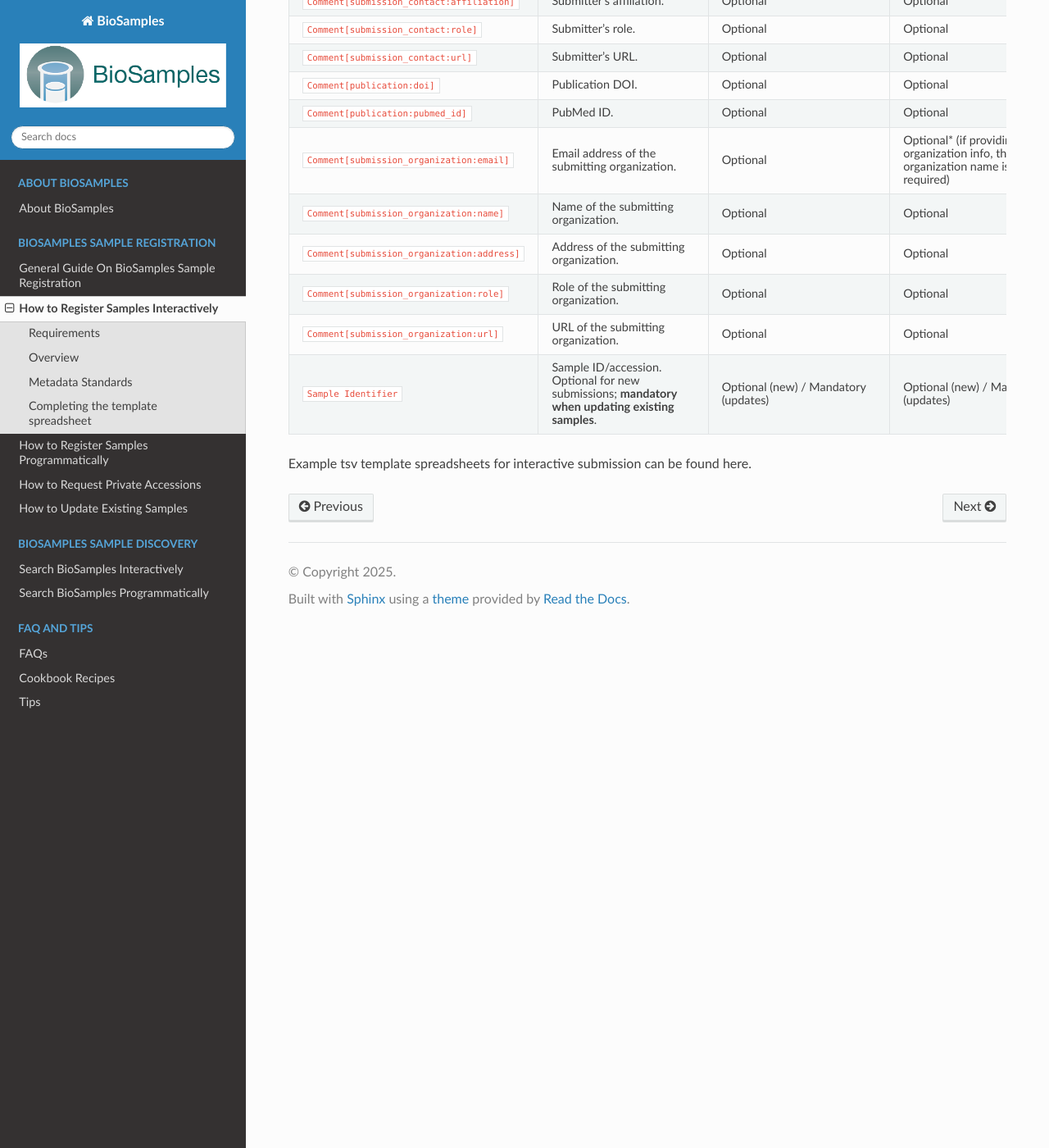
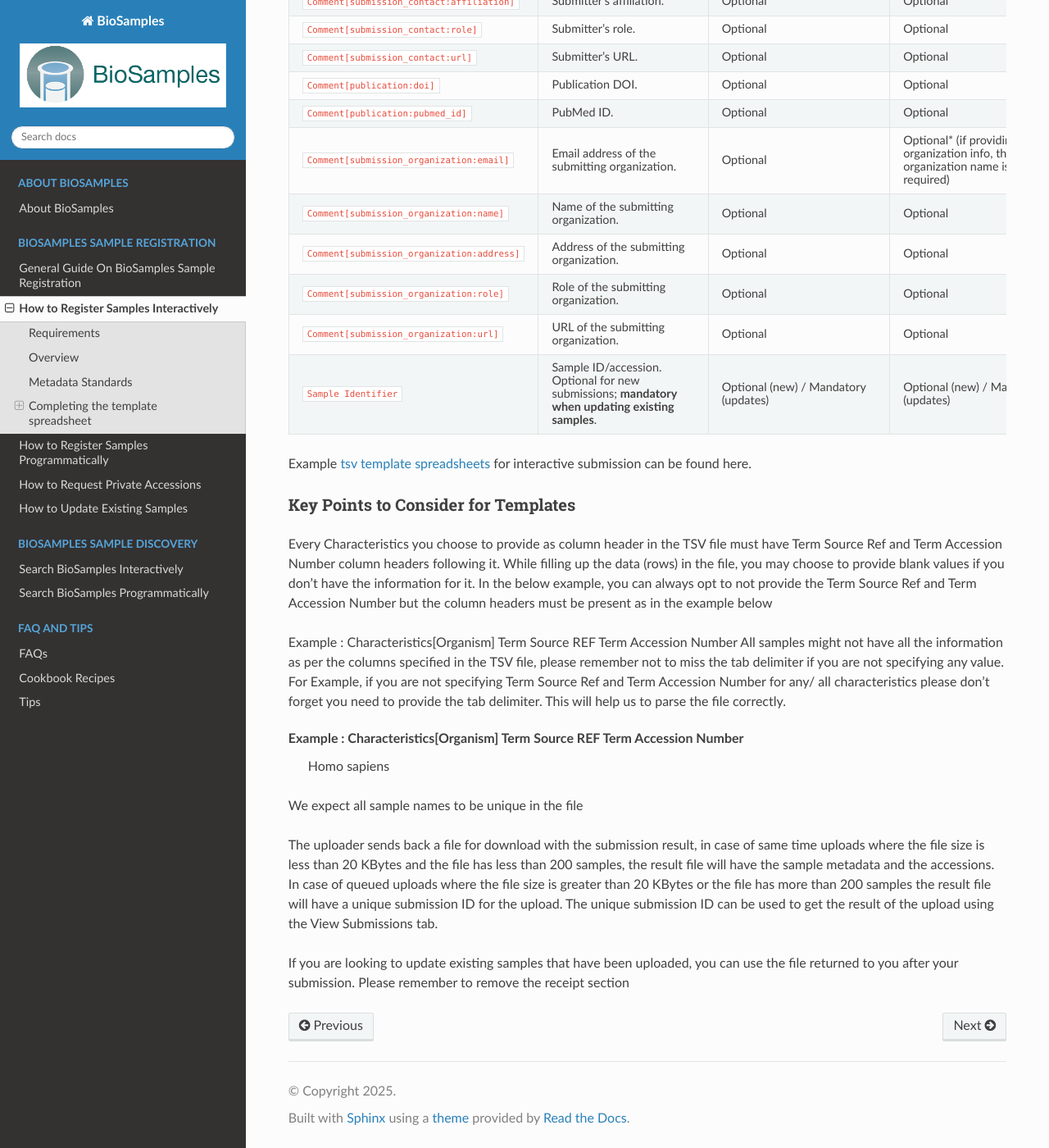
Before and after one commit to EBIBioSamples/read_docs, a Sphinx documentation site: the page built from docs/submit/interactively.rst, in a window 1280 px wide and 1400 px high, scrolled down 2087 px. Shown: the whole window at 82% size. Built offline with Sphinx 7.4.7 and the Read the Docs theme 3.1.0, drawn with Linux system fonts in a browser that asks for light colours.

Commit message:
complete interactively.rst

```diff
--- a/docs/submit/interactively.rst
+++ b/docs/submit/interactively.rst
@@ -133,4 +133,21 @@
      - Optional (new) / Mandatory (updates)
      - Optional (new) / Mandatory (updates)
 
-Example tsv template spreadsheets for interactive submission can be found here.
+Example `tsv template spreadsheets <templates>`_ for interactive submission can be found here.
+
+
+Key Points to Consider for Templates
+*************************************
+Every Characteristics you choose to provide as column header in the TSV file must have Term Source Ref and Term Accession Number column headers following it. While filling up the data (rows) in the file, you may choose to provide blank values if you don’t have the information for it. In the below example, you can always opt to not provide the Term Source Ref and Term Accession Number but the column headers must be present as in the example below
+
+Example : Characteristics[Organism]	Term Source REF	Term Accession Number
+All samples might not have all the information as per the columns specified in the TSV file, please remember not to miss the tab delimiter if you are not specifying any value. For Example, if you are not specifying Term Source Ref and Term Accession Number for any/ all characteristics please don’t forget you need to provide the tab delimiter. This will help us to parse the file correctly.
+
+Example : Characteristics[Organism]	Term Source REF	Term Accession Number
+          Homo sapiens
+
+We expect all sample names to be unique in the file
+
+The uploader sends back a file for download with the submission result, in case of same time uploads where the file size is less than 20 KBytes and the file has less than 200 samples, the result file will have the sample metadata and the accessions. In case of queued uploads where the file size is greater than 20 KBytes or the file has more than 200 samples the result file will have a unique submission ID for the upload. The unique submission ID can be used to get the result of the upload using the View Submissions tab.
+
+If you are looking to update existing samples that have been uploaded, you can use the file returned to you after your submission. Please remember to remove the receipt section
```
Also changed, not shown: docs/submit/programmatically/Overview.rst (added, +98 -0 lines).
